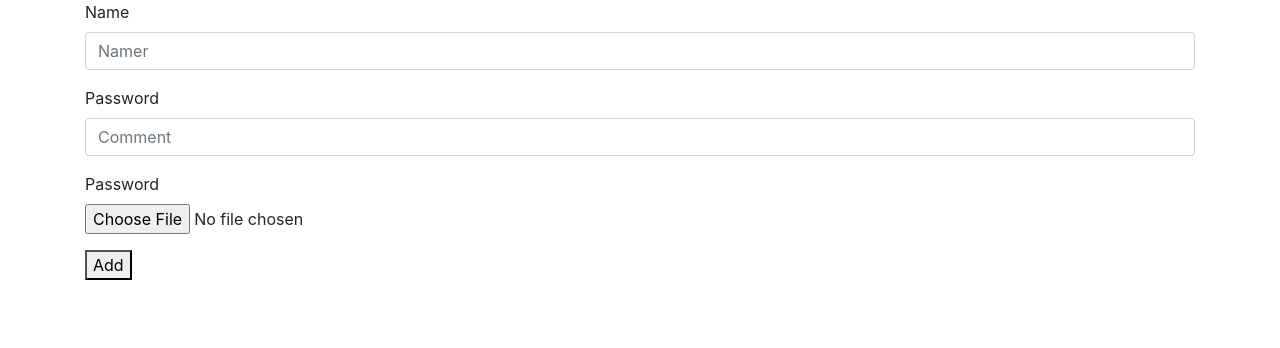
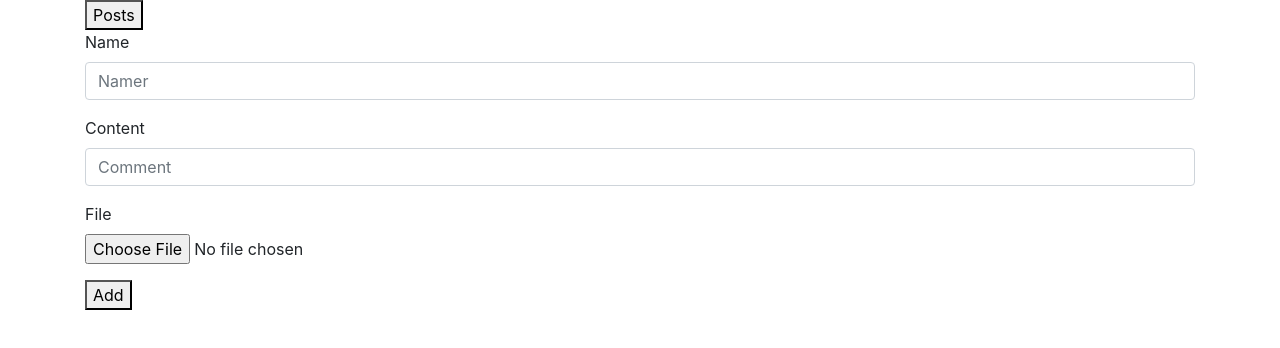
Before and after one commit to notanITspecialist/js_group_5_control_work_10_app_Ramazan_Poiraz, a React (Create React App) app: page /news/add in a window 1280 px wide. Shown: the top 348 px of the page. Built offline with nearby package versions, Linux system fonts and the light colour scheme.

Commit message:
Реализовал добавление постов

```diff
--- a/src/actions/postActions.js
+++ b/src/actions/postActions.js
@@ -15,6 +15,5 @@ export const deleteComment = async id => {
 };
 
 export const addComment = async data => {
-  console.log(data)
   await axios.post('http://localhost:8000/comments', data)
 };
--- a/src/components/posts/addPosts.js
+++ b/src/components/posts/addPosts.js
@@ -1,5 +1,4 @@
 import React, {useState} from 'react';
-import {addComment} from "../../actions/postActions";
 import FormGroup from "reactstrap/lib/FormGroup";
 import Label from "reactstrap/lib/Label";
 import Input from "reactstrap/lib/Input";
@@ -21,18 +20,11 @@ const AddPosts = props => {
       Object.keys(initialForm).forEach(e => {
           data.append(e, newPost[e])
       });
-      console.log(data);
 
       addNewPost(data)
     };
 
-    const changeForm = e => {
-        if(e.target.file){
-            setNewPost({...newPost, image: e.target.file})
-        }
-        console.log(newPost);
-      setNewPost({...newPost, [e.target.name]: e.target.value})
-    };
+    const changeForm = e => setNewPost({...newPost, [e.target.name]: e.target.value})
 
     const changeFileForm = e => {
         setNewPost({...newPost, [e.target.name]: e.target.files[0]})
@@ -40,22 +32,23 @@ const AddPosts = props => {
 
     return (
         <div>
+            <button onClick={() => props.history.push('/')}>Posts</button>
             <Form onSubmit={async e => {
                 e.preventDefault();
                 await addNewPostClick();
-                props.history.push('/')
+                setTimeout(() => props.history.push('/'), 10)
             }}>
                 <FormGroup>
                     <Label for="exampleEmail">Name</Label>
                     <Input onChange={changeForm} type="text" name="title" id="exampleEmail" placeholder="Namer" />
                 </FormGroup>
                 <FormGroup>
-                    <Label for="examplePassword">Password</Label>
+                    <Label for="examplePassword">Content</Label>
                     <Input required onChange={changeForm} type="text" name="content" id="examplePassword" placeholder="Comment" />
                 </FormGroup>
                 <FormGroup>
-                    <Label for="examplePassword">Password</Label>
-                    <Input required onChange={changeFileForm} type="file" name="image" id="examplePassword" placeholder="Comment" />
+                    <Label for="examplePassword">File</Label>
+                    <Input onChange={changeFileForm} type="file" name="image" id="examplePassword" placeholder="Comment" />
                 </FormGroup>
                 <button>Add</button>
             </Form>
--- a/src/components/posts/post.js
+++ b/src/components/posts/post.js
@@ -43,6 +43,7 @@ const Post = props => {
             <h1>{props.post.title}</h1>
             <span>{props.post.date}</span>
             <p>{props.post.content}</p>
+            {props.post.image && <img className='img-thumbnail' src={'http://localhost:8000/uploads/' + props.post.image} style={{width: '100%', maxWidth: '400px'}}/>}
 
             <ListGroupItem>
                 <Form onSubmit={e => {
@@ -55,7 +56,7 @@ const Post = props => {
                         <Input onChange={changeForm} type="text" name="author" id="exampleEmail" placeholder="Namer" />
                     </FormGroup>
                     <FormGroup>
-                        <Label for="examplePassword">Password</Label>
+                        <Label for="examplePassword">Comment</Label>
                         <Input required onChange={changeForm} type="text" name="comment" id="examplePassword" placeholder="Comment" />
                     </FormGroup>
                     <button>Add</button>
--- a/src/components/posts/posts.js
+++ b/src/components/posts/posts.js
@@ -18,14 +18,14 @@ const Posts = props => {
 
     const posts = props.posts.map((e, id) => (
         <ListGroupItem key={e.id}>
-            <img className='img-thumbnail float-left' src={'http://localhost:8000/uploads/' + e.image} style={{width: '100%', maxWidth: '200px'}}/>
+            {e.image && <img className='img-thumbnail float-left' src={'http://localhost:8000/uploads/' + e.image} style={{width: '100%', maxWidth: '200px'}}/>}
             <h3 className='d-inline'>{e.title}</h3>
             <span className='d-block'>{e.date}</span>
             <button className='mt-3' onClick={() => moreInfo(e.id)}>Read full post</button>
             <button onClick={el => {
                 el.preventDefault();
                 deletePost(e.id);
-                addPosts()
+                setTimeout(()=>{addPosts()},10)
             }} className='float-right'>Delete</button>
         </ListGroupItem>
     ));
--- a/src/reducers/postsReducer.js
+++ b/src/reducers/postsReducer.js
@@ -6,7 +6,6 @@ const initialState = {
 
 const postsReducer = ( state = initialState, action ) => {
 if(action.type === GET_POSTS_RES){
-    console.log(action.data);
     return {...state, posts: action.data}
 }
 
```
